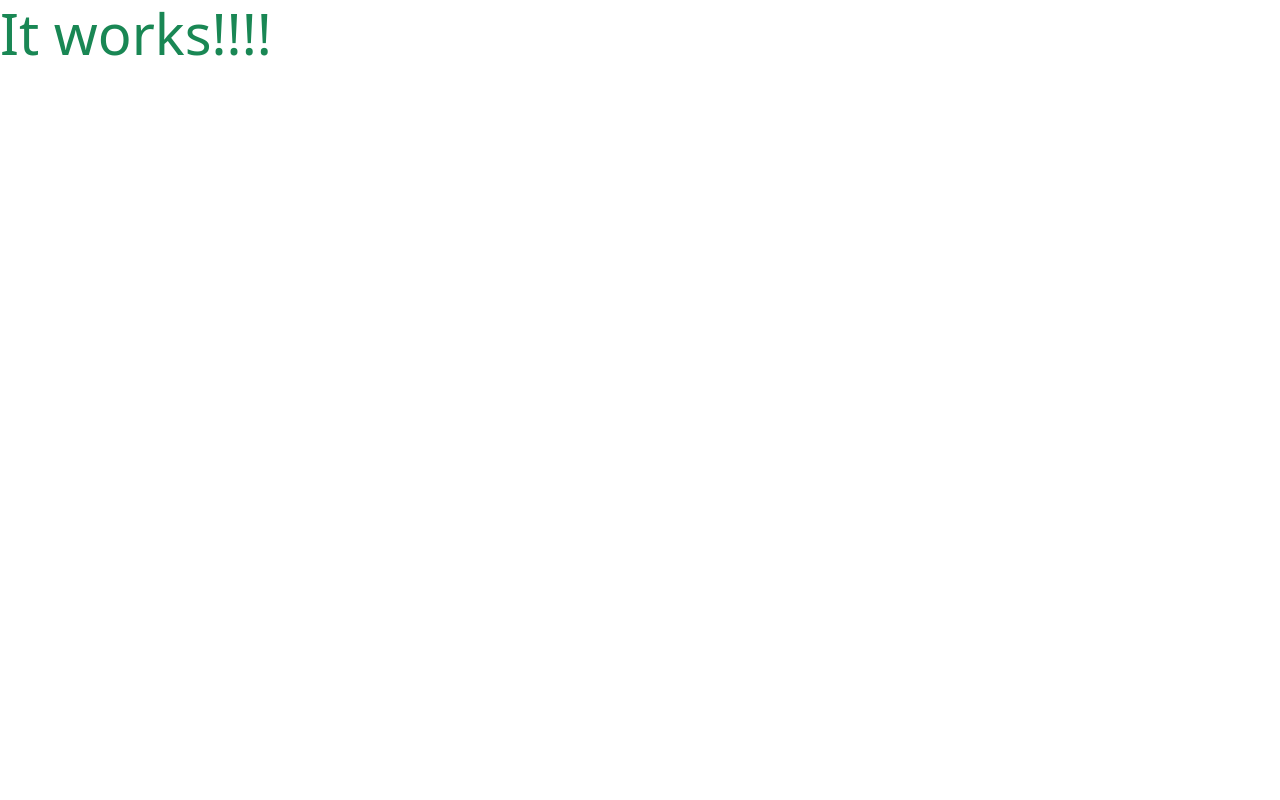
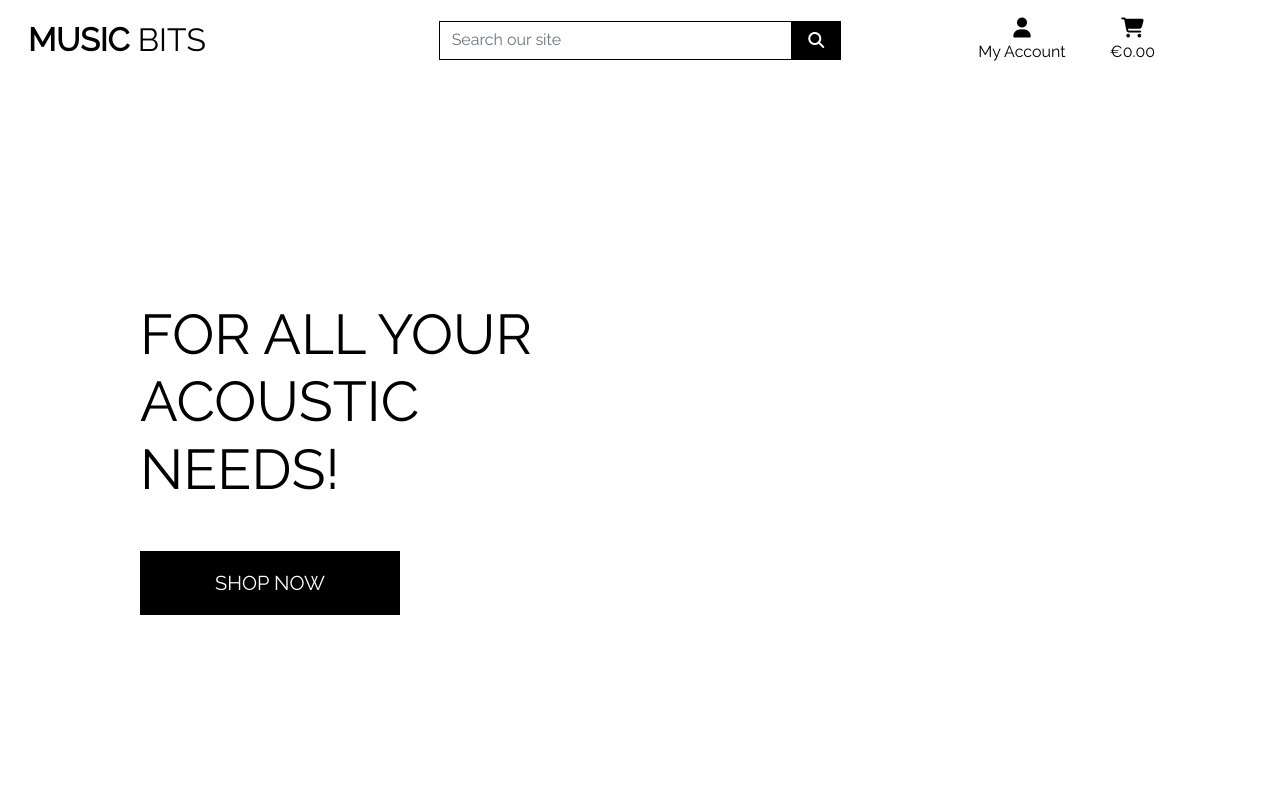
Before and after one commit to pbtrad/MS4-Mock-3, a Django app: page / in a window 1280 px wide. Before the commit the page is almost empty. Run offline with Django 3.2, Linux system fonts and the light colour scheme; some libraries are stand-ins or nearby versions.

Commit message:
Added css to landing page

```diff
--- a/home/templates/home/index.html
+++ b/home/templates/home/index.html
@@ -1,6 +1,27 @@
 {% extends "base.html" %}
 {% load static %}
 
+{% block page_header %}
+    <div class="container header-container">
+        <div class="row">
+            <div class="col"></div>
+        </div>
+    </div>
+{% endblock %}
+
 {% block content %}
-<h1 class="display-4 text-success">It works!!!!</h1>
+    <div class="container h-100">
+        <div class="row h-100">
+            <div class="col-7 col-md-6 my-auto">
+                <h1 class="display-4 logo-font text-black">
+                    For all your acoustic needs!
+                </h1>
+                <div class="my-5">
+                    <h4>
+                        <a href="" class="shop-now-button btn btn-lg rounded-0 text-uppercase py-3">Shop Now</a>
+                    </h4>
+                </div>
+            </div>
+        </div>
+    </div>
 {% endblock %}
--- a/music_bits/settings.py
+++ b/music_bits/settings.py
@@ -147,3 +147,7 @@ USE_TZ = True
 # https://docs.djangoproject.com/en/3.1/howto/static-files/
 
 STATIC_URL = '/static/'
+STATICFILES_DIRS = (os.path.join(BASE_DIR, 'static'),)
+
+MEDIA_URL = '/media/'
+MEDIA_ROOT =os.path.join(BASE_DIR, 'media')
--- a/music_bits/urls.py
+++ b/music_bits/urls.py
@@ -15,9 +15,11 @@ Including another URLconf
 """
 from django.contrib import admin
 from django.urls import path, include
+from django.conf import settings
+from django.conf.urls.static import static
 
 urlpatterns = [
     path('admin/', admin.site.urls),
     path('accounts/', include('allauth.urls')),
     path('', include('home.urls')),
-]
+] + static(settings.MEDIA_URL, document_root=settings.MEDIA_ROOT)
--- /dev/null
+++ b/static/css/base.css
@@ -0,0 +1,80 @@
+html {
+    height: 100%;
+}
+
+body {
+    background: url('') no-repeat center center fixed;
+    background-size: cover;
+    height: calc(100vh - 164px);
+    color: #555;
+    font-family: 'Raleway', sans-serif;
+}
+
+.icon {
+    align-items: center;
+    display: inline-flex;
+    justify-content: center;
+    height: 1.5rem;
+    width: 1.5rem;
+}
+
+.logo-font {
+    text-transform: uppercase;
+}
+
+.main-logo-link {
+    width: fit-content;
+}
+
+.shop-now-button {
+    background: black;
+    color: white;
+    min-width: 260px;
+}
+
+.btn-black {
+    background: black;
+    color: white;
+}
+
+.shop-now-button:hover,
+.shop-now-button:active,
+.shop-now-button:focus,
+.btn-black:hover,
+.btn-black:active,
+.btn-black:focus {
+    background: #222;
+    color: white;
+}
+
+.text-black {
+    color: #000 !important;
+}
+
+.border-black {
+    border: 1px solid black !important;
+}
+
+/* -------------------------------- Media Queries */
+
+/* Slightly larger container on xl screens */
+@media (min-width: 1200px) {
+  .container {
+    max-width: 80%;
+  }
+}
+
+/* fixed top navbar only on medium and up */
+@media (min-width: 992px) {
+    .fixed-top-desktop-only {
+        position: fixed;
+        top: 0;
+        right: 0;
+        left: 0;
+        z-index: 1030;
+    }
+
+    .header-container {
+        padding-top: 164px;
+    }
+}
--- a/templates/base.html
+++ b/templates/base.html
@@ -1,3 +1,5 @@
+{% load static %}
+
 <!doctype html>
 <html lang="en">
   <head>
@@ -13,12 +15,15 @@
 
     {% block corecss %}
     <link href="https://cdn.jsdelivr.net/npm/bootstrap@5.0.0-beta2/dist/css/bootstrap.min.css" rel="stylesheet" integrity="sha384-BmbxuPwQa2lc/FVzBcNJ7UAyJxM6wuqIj61tLrc4wSX0szH/Ev+nYRRuWlolflfl" crossorigin="anonymous">
+    <link href="https://fonts.googleapis.com/css2?family=Raleway&display=swap" rel="stylesheet">
+    <link rel="stylesheet" href="{% static 'css/base.css' %}">
     {% endblock %}
 
     {% block extra_css %}
     {% endblock %}
 
     {% block corejs %}
+    <script src="https://kit.fontawesome.com/5e3229afbc.js" crossorigin="anonymous"></script>
     <script src="https://cdnjs.cloudflare.com/ajax/libs/jquery/3.5.1/jquery.min.js" integrity="sha512-bLT0Qm9VnAYZDflyKcBaQ2gg0hSYNQrJ8RilYldYQ1FxQYoCLtUjuuRuZo+fjqhx/qtq/1itJ0C2ejDxltZVFg==" crossorigin="anonymous"></script>
     <script src="https://cdn.jsdelivr.net/npm/bootstrap@5.0.0-beta2/dist/js/bootstrap.bundle.min.js" integrity="sha384-b5kHyXgcpbZJO/tY9Ul7kGkf1S0CWuKcCD38l8YkeH8z8QjE0GmW1gYU5S9FOnJ0" crossorigin="anonymous"></script>
     {% endblock %}
@@ -29,10 +34,70 @@
     <title>Music Bits {% block extra_title %}{% endblock %}</title>
   </head>
   <body>
-    <header class="container-fluid fixed-top"></header>
+    <header class="container-fluid fixed-top">
+        <div id="topnav" class="row bg-white pt-lg-2 d-none d-lg-flex">
+            <div class="col-12 col-lg-4 my-auto py-1 py-lg-0 text-center text-lg-left">
+                <a href="{% url 'home' %}" class="nav-link main-logo-link">
+                    <h2 class="logo-font text-black my-0"><strong>Music</strong> Bits</h2>
+                </a>
+            </div>
+            <div class="col-12 col-lg-4 my-auto py-1 py-lg-0">
+                <form method="GET" action="">
+                    <div class="input-group w-100">
+                        <input class="form-control border border-black rounded-0" type="text" name="q" placeholder="Search our site">
+                        <div class="input-group-append">
+                            <button class="form-control btn btn-black border border-black rounded-0" type="submit">
+                                <span class="icon">
+                                    <i class="fas fa-search"></i>
+                                </span>
+                            </button>
+                        </div>
+                    </div>
+                </form>
+            </div>
+            <div class="col-12 col-lg-4 my-auto py-1 py-lg-0">
+                <ul class="list-inline list-unstyled text-center text-lg-right my-0">
+                    <li class="list-inline-item dropdown">
+                        <a class="text-black nav-link" href="#" id="user-options" data-toggle="dropdown" aria-haspopup="true" aria-expanded="false">
+                            <div class="text-center">
+                                <div><i class="fas fa-user fa-lg"></i></div>
+                                <p class="my-0">My Account</p>
+                            </div>
+                        </a>
+                        <div class="dropdown-menu border-0" aria-labelledby="user-options">
+                            {% if request.user.is_authenticated %}
+                                {% if request.user.is_superuser %}
+                                    <a href="" class="dropdown-item">Product Management</a>
+                                {% endif %}
+                                <a href="" class="dropdown-item">My Profile</a>
+                                <a href="{% url 'account_logout' %}" class="dropdown-item">Logout</a>
+                            {% else %}
+                                <a href="{% url 'account_signup' %}" class="dropdown-item">Register</a>
+                                <a href="{% url 'account_login' %}" class="dropdown-item">Login</a>
+                            {% endif %}
+                        </div>
+                    </li>
+                    <li class="list-inline-item">
+                        <a class="{% if grand_total %}text-info font-weight-bold{% else %}text-black{% endif %} nav-link" href="">
+                            <div class="text-center">
+                                <div><i class="fas fa-shopping-cart fa-lg"></i></div>
+                                <p class="my-0">
+                                    {% if grand_total %}
+                                        €{{ grand_total|floatformat:2 }}
+                                    {% else %}
+                                        €0.00
+                                    {% endif %}
+                                </p>
+                            </div>
+                        </a>
+                    </li>
+                </ul>
+            </div>
+        </div>
+    </header>
 
     {% if messages %}
-    <div class="message-container"></div>
+        <div class="message-container"></div>
     {% endif %}
 
     {% block page_header %}
```
